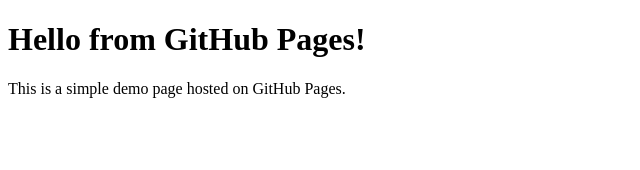
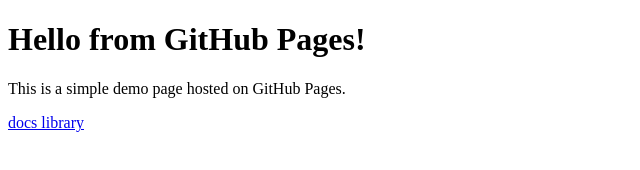
Before and after one commit to last72/GithubPages_Sandbox, a plain HTML site: page index.html in a window 1280 px wide. Shown: the full height of the page, 0-640 px from the left. Drawn offline with Linux system fonts and the light colour scheme.

Commit message:
Move docs.html to docs/index.html and update homepage
Renamed docs.html to docs/index.html for better organization. Added a link to the docs library on the homepage.

```diff
--- a/index.html
+++ b/index.html
@@ -8,5 +8,7 @@
 <body>
   <h1>Hello from GitHub Pages!</h1>
   <p>This is a simple demo page hosted on GitHub Pages.</p>
+    <a href="https://last72.github.io/GithubPages_Sandbox/docs/">docs library</a>
+
 </body>
 </html>
```
Also changed, not shown: docs/index.html (renamed from docs.html).
